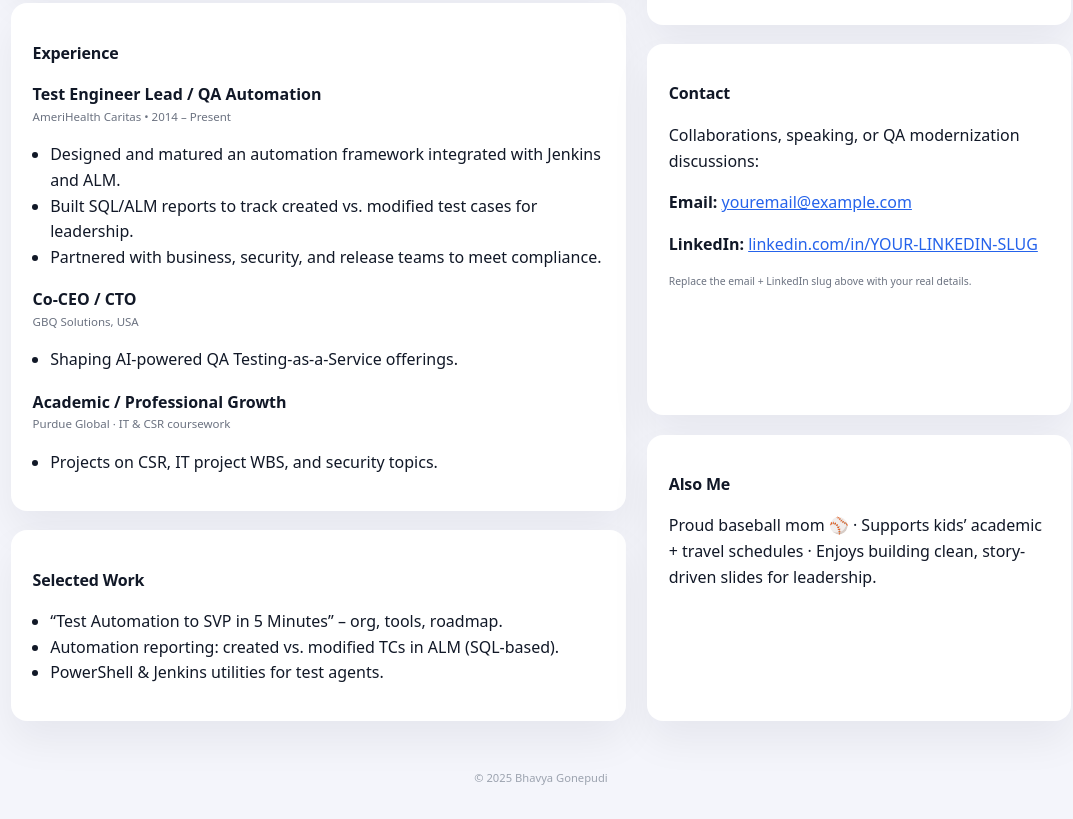
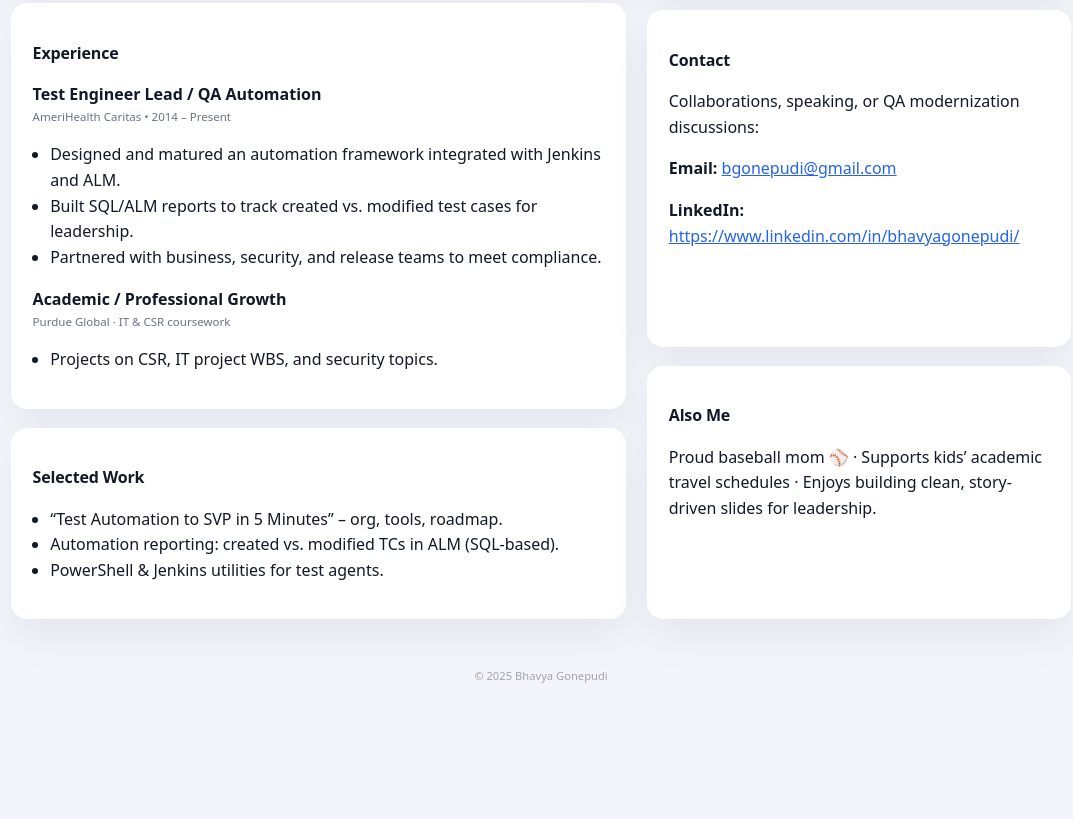
Before and after one commit to bgonepudi/bhavyagonepudi.github.io, a plain HTML site: page index.html in a window 1280 px wide. Shown: the part 602-1421 px from the top of the page, without its empty margins (99-1172 px from the left). After the commit the page ends 1319 px from the top, so only its background shows below. Drawn offline with Linux system fonts and the light colour scheme.

Commit message:
Update index.html

```diff
--- a/index.html
+++ b/index.html
@@ -149,7 +149,7 @@
   <header>
     <div class="container">
       <div class="hero-title">Bhavya Gonepudi</div>
-      <div class="hero-role">QA & Test Automation Leader • Co-CEO/CTO, GBQ Solutions</div>
+      <div class="hero-role">QA & Test Automation Leader</div>
       <p class="hero-subtitle">
         17+ years building enterprise QA frameworks, modernizing test delivery, and presenting automation ROI to SVP/CXO audiences.
       </p>
@@ -192,14 +192,6 @@
             </div>
 
             <div class="exp-item">
-              <div class="exp-title">Co-CEO / CTO</div>
-              <div class="exp-meta">GBQ Solutions, USA</div>
-              <ul>
-                <li>Shaping AI-powered QA Testing-as-a-Service offerings.</li>
-              </ul>
-            </div>
-
-            <div class="exp-item">
               <div class="exp-title">Academic / Professional Growth</div>
               <div class="exp-meta">Purdue Global · IT & CSR coursework</div>
               <ul>
@@ -238,15 +230,14 @@
           <div class="card" id="contact">
             <h2>Contact</h2>
             <p>Collaborations, speaking, or QA modernization discussions:</p>
-            <p><strong>Email:</strong> <a href="mailto:youremail@example.com">youremail@example.com</a></p>
-            <p><strong>LinkedIn:</strong> <a href="https://www.linkedin.com/in/YOUR-LINKEDIN-SLUG" target="_blank">linkedin.com/in/YOUR-LINKEDIN-SLUG</a></p>
-            <p style="font-size:0.65rem; color:var(--muted);">Replace the email + LinkedIn slug above with your real details.</p>
+            <p><strong>Email:</strong> <a href="mailto:youremail@example.com">bgonepudi@gmail.com</a></p>
+            <p><strong>LinkedIn:</strong> <a href="https://www.linkedin.com/in/YOUR-LINKEDIN-SLUG" target="_blank">https://www.linkedin.com/in/bhavyagonepudi/</a></p>
           </div>
 
           <div class="card">
             <h2>Also Me</h2>
             <p>
-              Proud baseball mom ⚾ · Supports kids’ academic + travel schedules · Enjoys building clean, story-driven slides for leadership.
+              Proud baseball mom ⚾ · Supports kids’ academic  travel schedules · Enjoys building clean, story-driven slides for leadership.
             </p>
           </div>
         </div>
```
